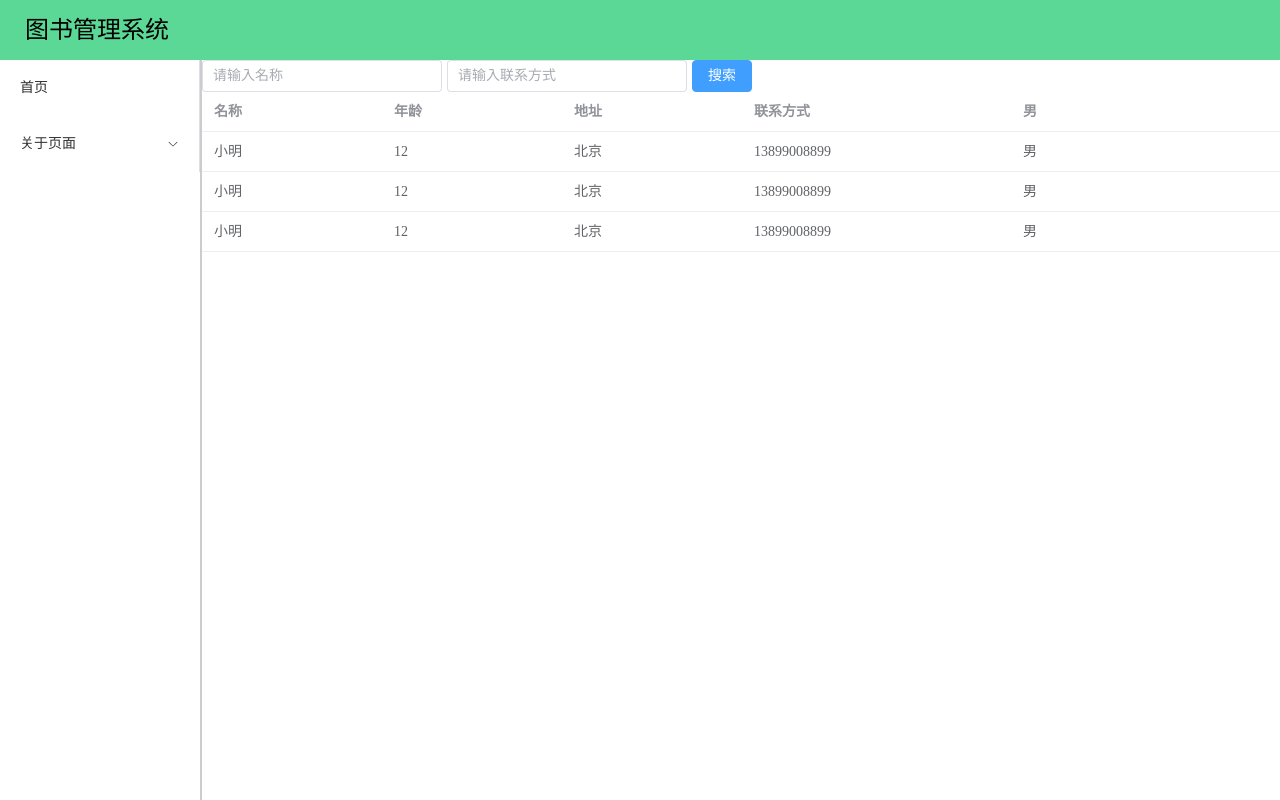
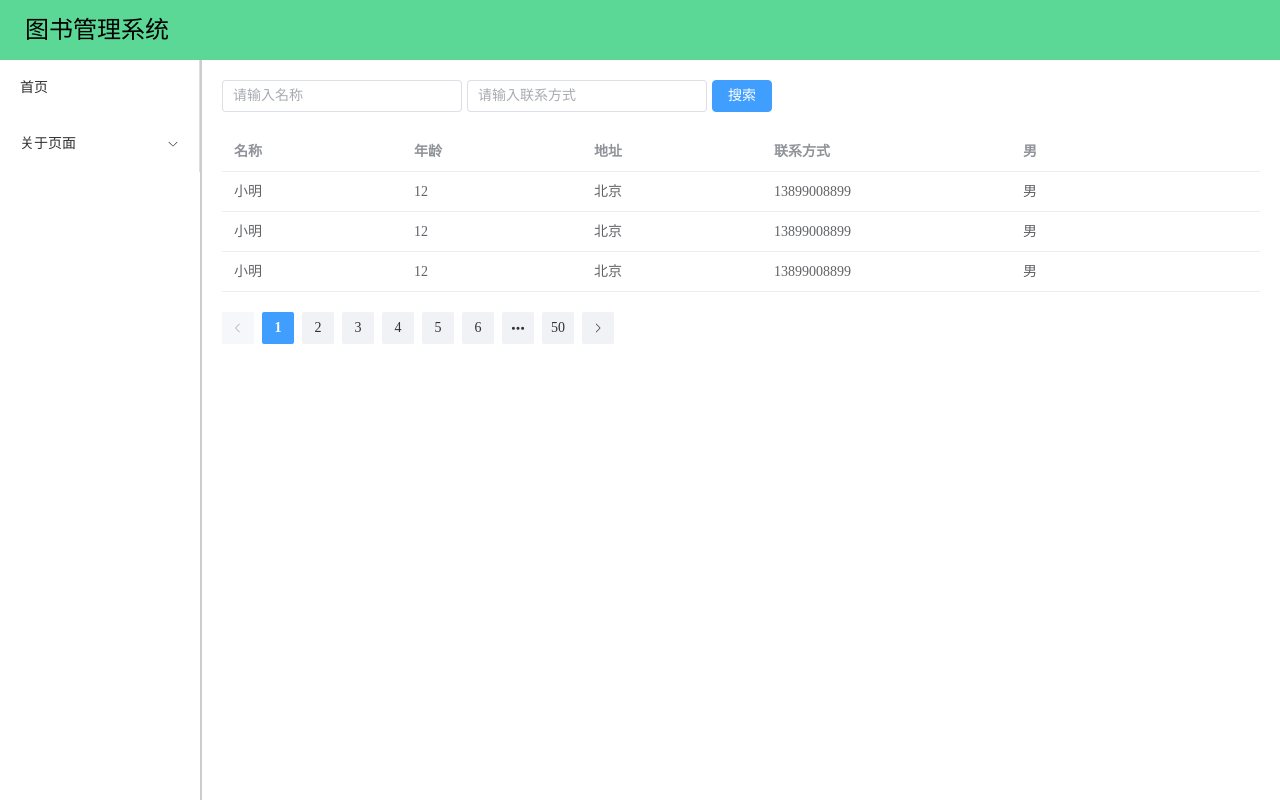
Before and after one commit to LingHanwu/vue3Template, a Vue app: page /home in a window 1280 px wide. Built offline with nearby package versions, Linux system fonts and the light colour scheme.

Commit message:
分页组件

```diff
--- a/src/views/Home.vue
+++ b/src/views/Home.vue
@@ -34,7 +34,7 @@ const tableData = [
 <template>
   <div class="home">
     <!-- 搜索框 -->
-    <div>
+    <div class="input">
       <el-input style="width:240px" v-model="input" placeholder="请输入名称" />
       <el-input style="width:240px;margin-left:5px;" v-model="input" placeholder="请输入联系方式" />
       <el-button style="margin-left:5px;" type="primary">搜索</el-button>
@@ -47,9 +47,26 @@ const tableData = [
       <el-table-column prop="phone" label="联系方式" />
       <el-table-column prop="sex" label="男" />
     </el-table>
+    <!-- 分页 -->
+    <div class="pagination">
+      <el-pagination background layout="prev, pager, next" :total="500" />
+    </div>
+
+
   </div>
 </template>
 
 <style lang="less" scoped>
+.home {
+  margin: 20px;
 
+  .input {
+    margin: 20px 0;
+  }
+
+  // 分页
+  .pagination {
+    margin-top: 20px;
+  }
+}
 </style>
```
